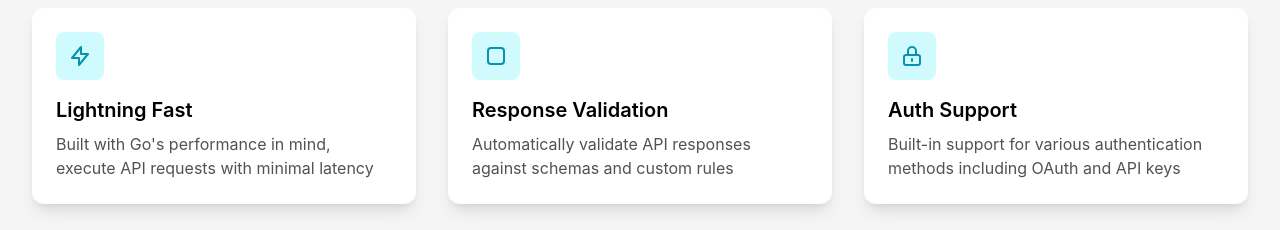
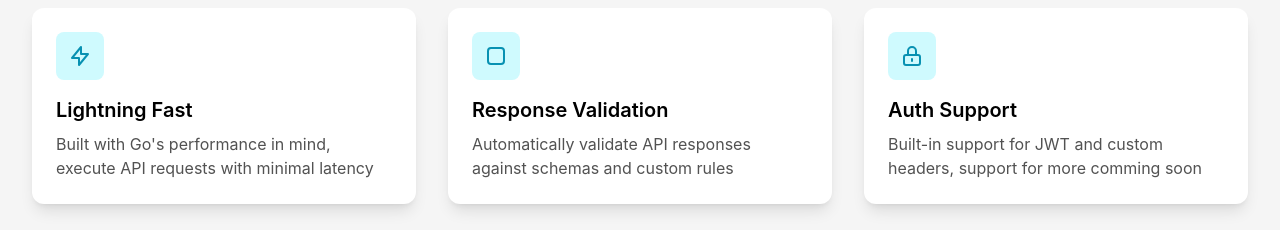
Before and after one commit to apee-i/landing, a Next.js app: page / in a window 1280 px wide. Shown: the part 780-1010 px from the top of the page. Built offline with nearby package versions, Linux system fonts and the light colour scheme; no server answers.

Commit message:
docs - changed auth feature description

```diff
--- a/components/Features.tsx
+++ b/components/Features.tsx
@@ -16,7 +16,7 @@ const Features = () => {
     {
       title: "Auth Support",
       description:
-        "Built-in support for various authentication methods including OAuth and API keys",
+        "Built-in support for JWT and custom headers, support for more comming soon",
       iconPath:
         "M12 15v2m-6 4h12a2 2 0 002-2v-6a2 2 0 00-2-2H6a2 2 0 00-2 2v6a2 2 0 002 2zm10-10V7a4 4 0 00-8 0v4h8z",
     },
```
